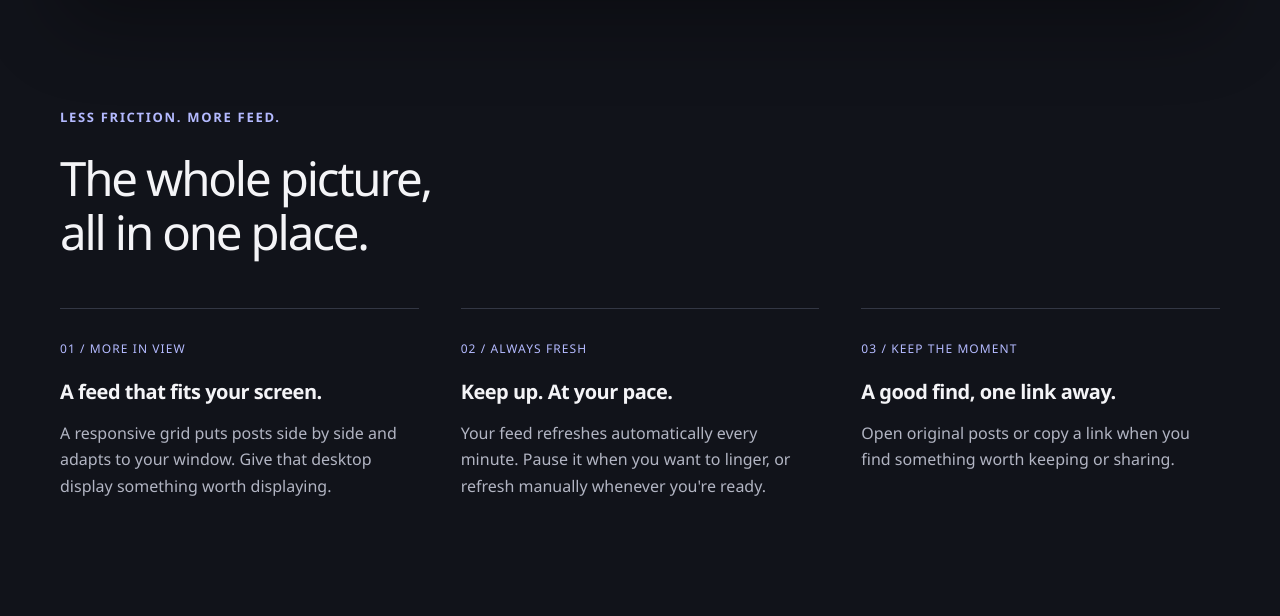
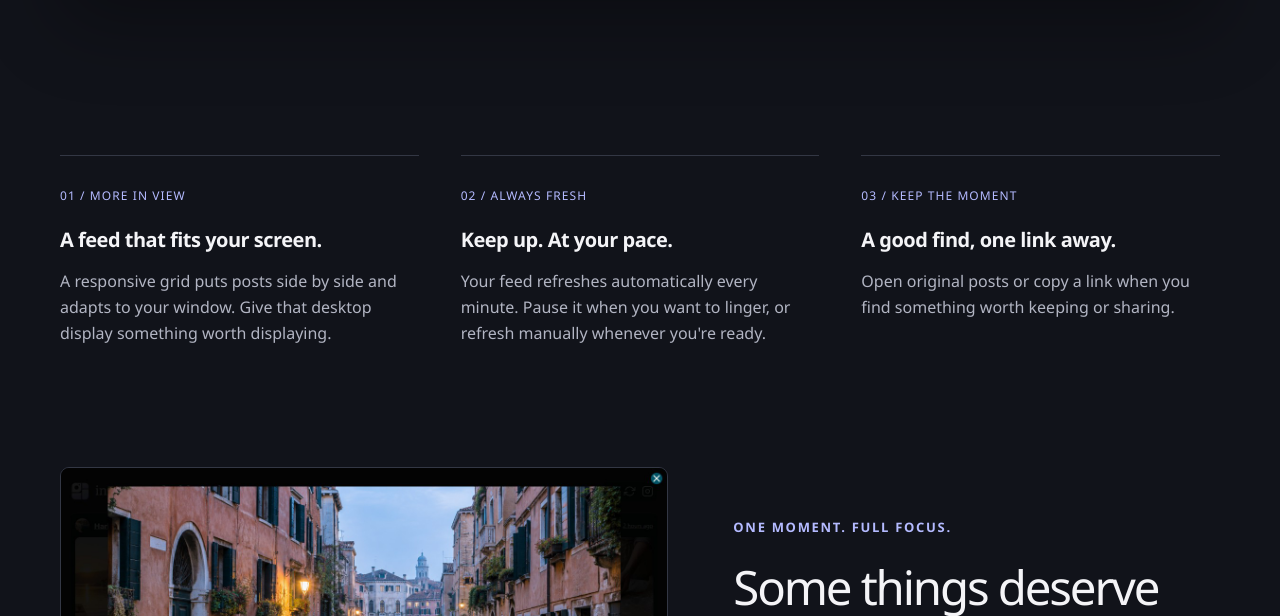
Before and after one commit to andrezammit/instadash-website, a website: page docs/index.html in a window 1280 px wide. Shown: the part 1372-1988 px from the top of the page. Drawn offline with Linux system fonts and the light colour scheme.

Commit message:
Removed feature section introduction.

```diff
--- a/docs/index.html
+++ b/docs/index.html
@@ -56,8 +56,7 @@
                 <img src="assets/dashboard.jpg" width="1280" height="800" fetchpriority="high" alt="Instagram Dashboard in dark mode, showing a four-column grid of photo and carousel posts with captions.">
             </figure>
         </section>
-        <section class="features wrap" id="features" aria-labelledby="features-title">
-            <div class="section-heading"><p class="eyebrow">Less friction. More feed.</p><h2 id="features-title">The whole picture,<br>all in one place.</h2></div>
+        <section class="features wrap" id="features" aria-label="Features">
             <div class="feature-grid">
                 <article><span class="feature-number">01 / MORE IN VIEW</span><h3>A feed that fits your screen.</h3><p>A responsive grid puts posts side by side and adapts to your window. Give that desktop display something worth displaying.</p></article>
                 <article><span class="feature-number">02 / ALWAYS FRESH</span><h3>Keep up. At your pace.</h3><p>Your feed refreshes automatically every minute. Pause it when you want to linger, or refresh manually whenever you're ready.</p></article>
```
